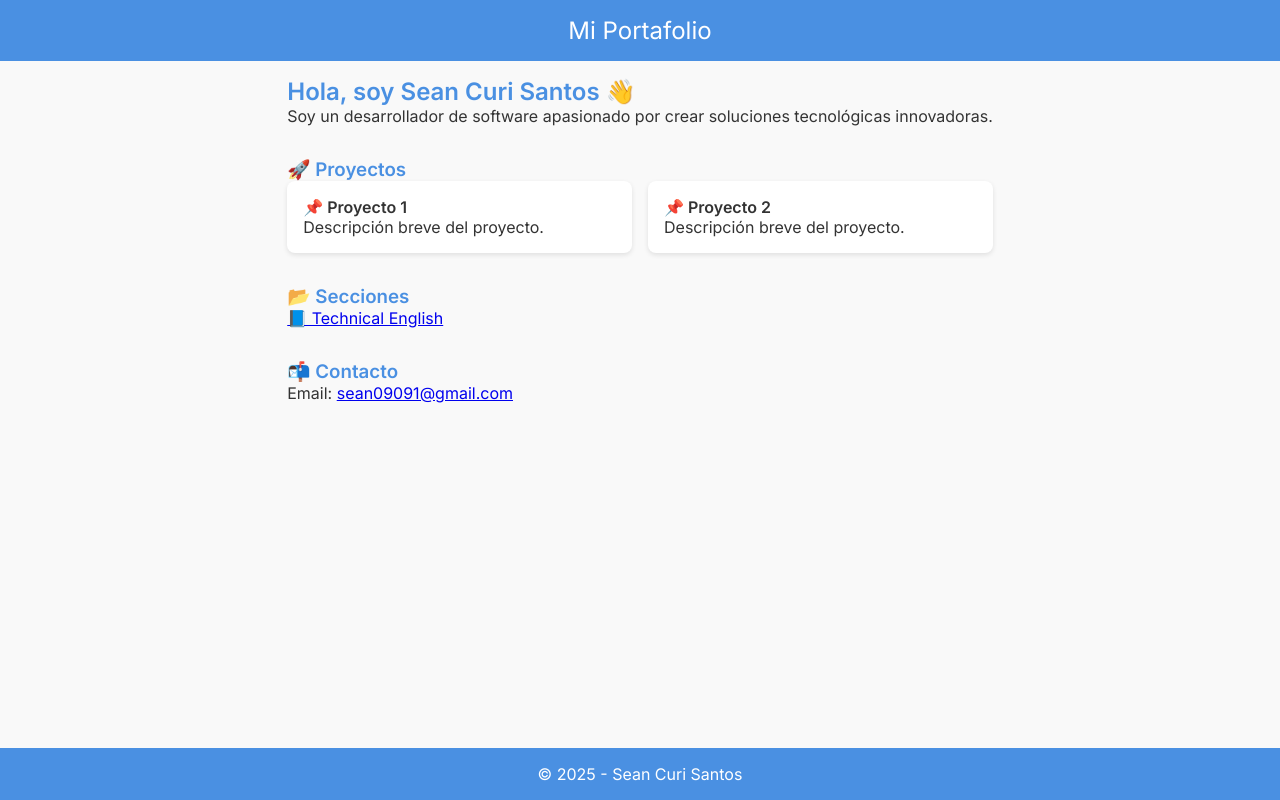
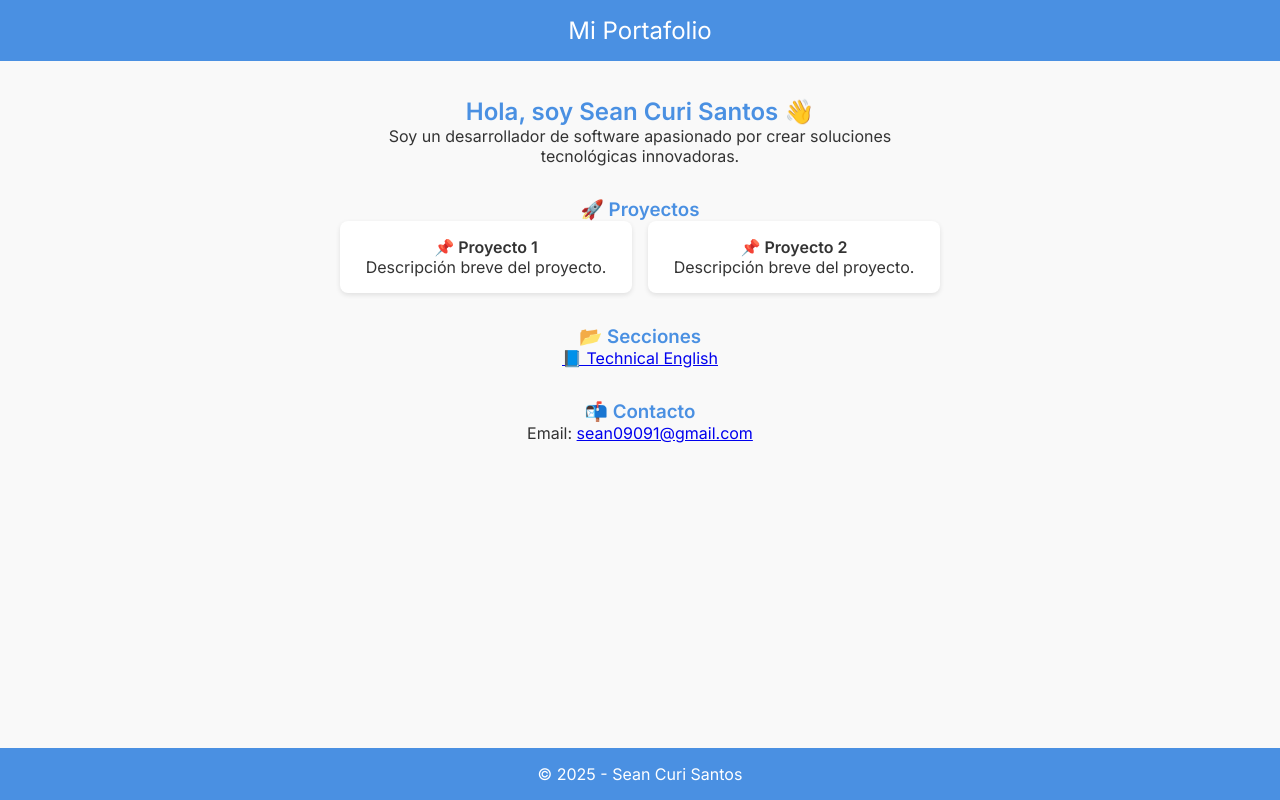
Before and after one commit to SeanCuri/mi-portafolio, a plain HTML site: page index.html in a window 1280 px wide. Drawn offline with Linux system fonts and the light colour scheme.

Commit message:
Update styles.css

```diff
--- a/css/styles.css
+++ b/css/styles.css
@@ -15,6 +15,8 @@ body {
     display: flex;
     flex-direction: column;
     min-height: 100vh;
+    align-items: center; /* Centrar horizontalmente */
+    justify-content: flex-start; /* Alinear al inicio */
 }
 
 header {
@@ -23,17 +25,25 @@ header {
     text-align: center;
     padding: 1rem 0;
     font-size: 1.5rem;
+    width: 100%; /* Ancho completo */
 }
 
 .container {
     max-width: 800px;
-    margin: auto;
+    margin: 20px auto;
     padding: 1rem;
     flex: 1;
+    width: 100%; /* Ancho completo */
+    display: flex;
+    flex-direction: column;
+    align-items: center;
 }
 
 section {
     margin-bottom: 2rem;
+    width: 100%;
+    max-width: 600px;
+    text-align: center; /* Centrar texto en secciones */
 }
 
 h2, h3 {
@@ -43,6 +53,7 @@ h2, h3 {
 .project-list {
     display: flex;
     flex-wrap: wrap;
+    justify-content: center;
     gap: 1rem;
 }
 
@@ -64,9 +75,14 @@ h2, h3 {
     padding-left: 0;
 }
 
+.contact p {
+    margin-bottom: 0;
+}
+
 footer {
     text-align: center;
     padding: 1rem 0;
     background-color: #4A90E2;
     color: white;
+    width: 100%; /* Ancho completo */
 }
```
